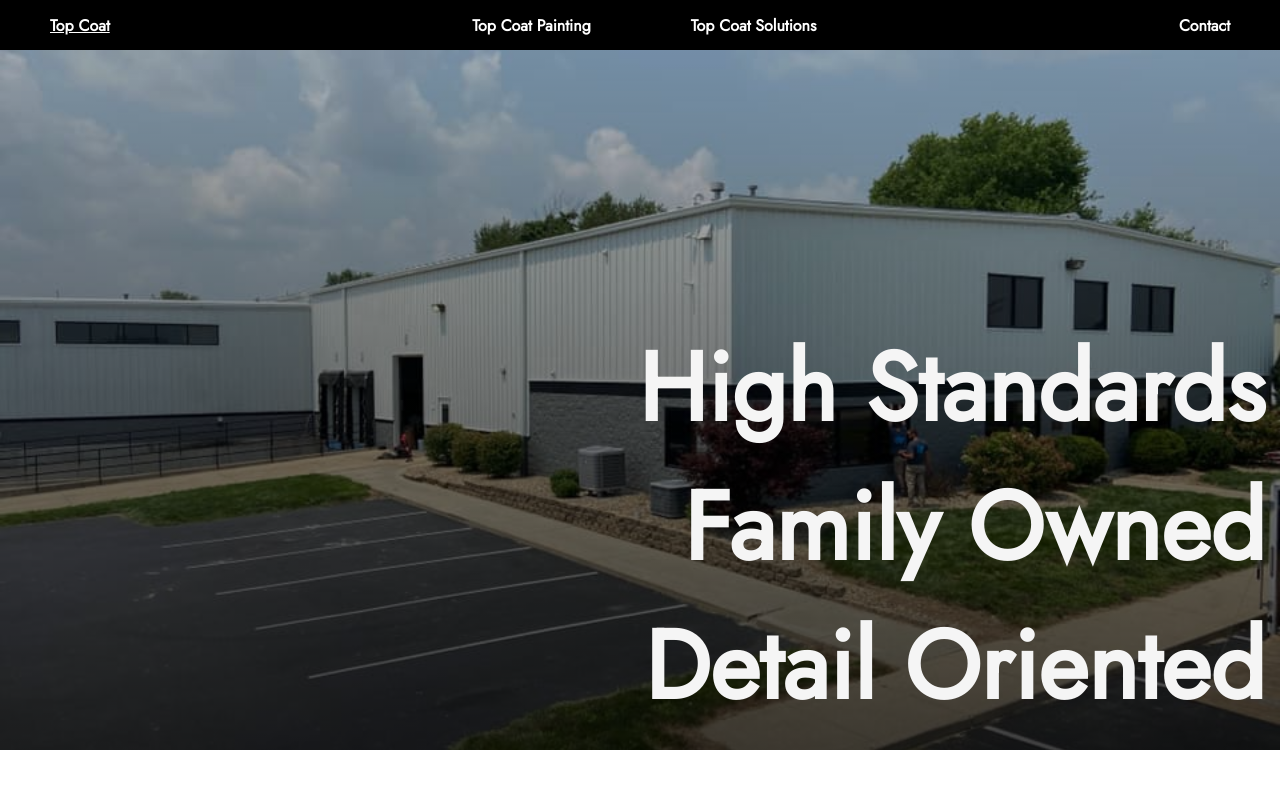
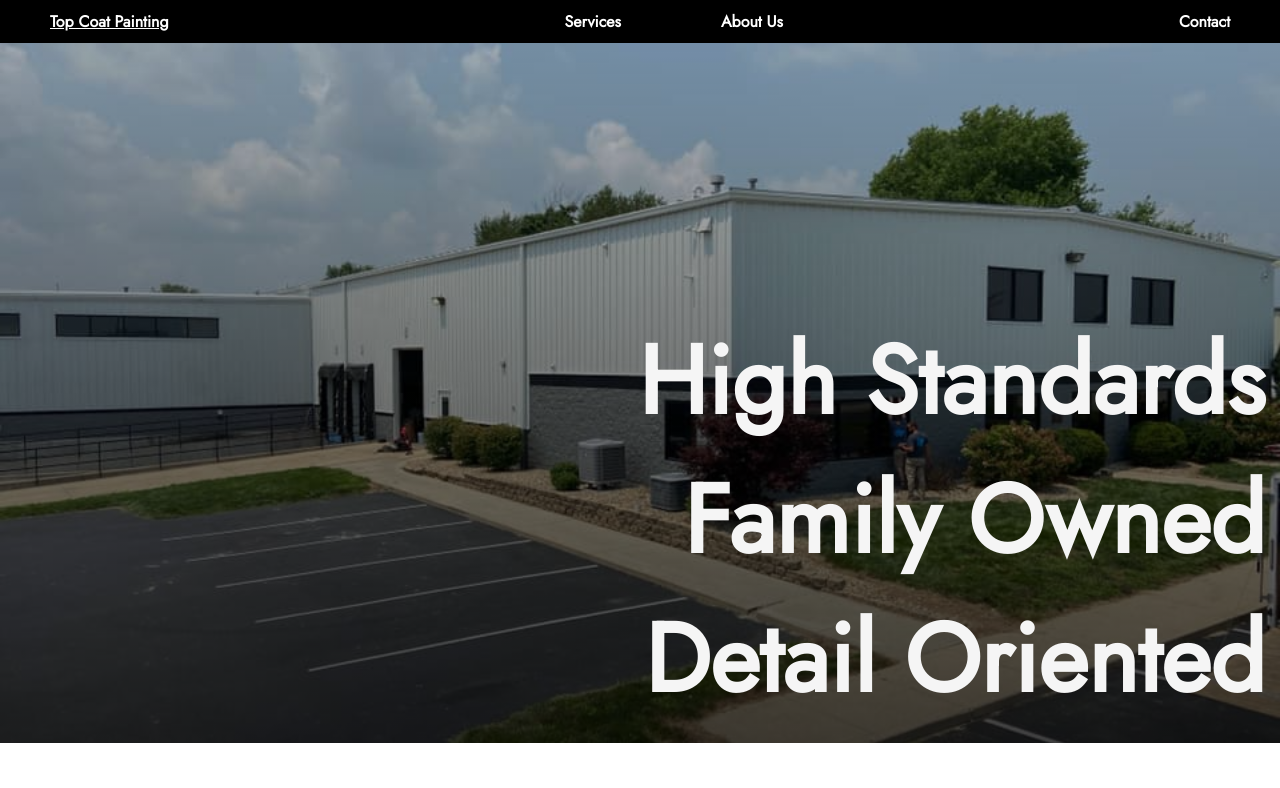
Before and after one commit to dfabert/topcoatindy, a React (Create React App) app: page / in a window 1280 px wide. Shown: the top 788 px of the page. Built offline with nearby package versions, Linux system fonts and the light colour scheme.

Commit message:
Refs #15 .... styled and added functionality to Navbar.

```diff
--- a/src/components/NavBar.js
+++ b/src/components/NavBar.js
@@ -1,9 +1,34 @@
 import { useLocation } from 'react-router-dom';
 import { Link } from 'react-router-dom';
 import '../styles/navbar.css';
-import TopCoatPaintingLogo from '../assets/TC-Words-with-Brush-1_transparent.png';
+import { useState } from 'react';
+
+const navbarOptions = [
+    {
+        title:   {page:  "Services", path: '/services'},
+        pages: [
+            {page:  "Residential", path: '/residential'},
+            {page:  "Commercial", path: '/commercial'},
+            {page:  "Industrial", path: '/industrial'},
+            {page: "Pressure Washing", path: '/pressurewashing'},
+            {page: "Staining", path: '/staining'}
+        ]
+    },
+    {
+        title: {page:  "About Us", path: '/aboutus'},
+        pages: [
+            {page: "Safety", path: '/safety'},
+            {page: "Location", path: '/location'},
+            {page: "Team", path: 'team'},
+            {page: "Contact Us", path: '/contact'}
+        ]
+    }
+]
 
 export function NavBar() {
+    const [activeDropdown, setActiveDropdown] = useState(null);
+
+    console.log(activeDropdown)
 
     const location = useLocation().pathname;
 
@@ -17,10 +42,20 @@ export function NavBar() {
 
     return <nav>
         <div className="content">
-            <CreateTextLink text="Top Coat" path='/' />
-            <div className="middle-link-wrapper">
-                <CreateTextLink text="Top Coat Painting" path='/painting' />
-                <CreateTextLink text="Top Coat Solutions" path='/solutions' />
+            <CreateTextLink text="Top Coat Painting" path='/' />
+            <div className="middle-link-wrapper" onMouseLeave={() => setActiveDropdown(null)}>
+                {navbarOptions.map((section, i) =>
+                    <div key={i} className='navDropdownTitle' onMouseEnter={() => setActiveDropdown(section.title.page)}>
+                        <CreateTextLink text={section.title.page} path={section.title.path} />
+                        <div className='navDropdown' style={{display: activeDropdown === section.title.page ? 'block' : 'none'}}>
+                            {section.pages.map((page, i) =>
+                                <div key={i} className='navDropdownLink'>
+                                    <CreateTextLink text={page.page} path={page.path} />
+                                </div>
+                            )}
+                        </div>
+                    </div>
+                )}
             </div>
             <CreateTextLink text="Contact" path='/contact' />
         </div>
--- a/src/styles/navbar.css
+++ b/src/styles/navbar.css
@@ -1,10 +1,11 @@
 nav {
+  position: relative;
   color: white;
   background-color: black;
-    height: 50px;
   display: flex;
   justify-content: center;
   align-items: center;
+  z-index: 5;
 }
 
 nav > .content {
@@ -12,12 +13,34 @@ nav {
   display: flex;
   justify-content: space-between;
   align-items: center;
-    padding: 50px
+  padding: 0px 50px
 }
 
 nav > div > .middle-link-wrapper {
   display: flex;
-    gap: 100px
+  gap: 100px;
+  padding: 10px;
+}
+
+.navDropdownTitle {
+  position: relative;
+}
+
+.navDropdown {
+  position: absolute;
+  top: 32px;
+  left: -30px;
+  background-color: black;
+  padding: 20px 30px;
+}
+
+.navDropdownLink {
+  white-space:nowrap;
+  padding: 20px 20px;
+}
+
+.navDropdownLink:hover {
+  background-color: #222222;
 }
 
 @media (max-width: 768px) {
```
Lines whose indentation alone changed are shown as unchanged.
